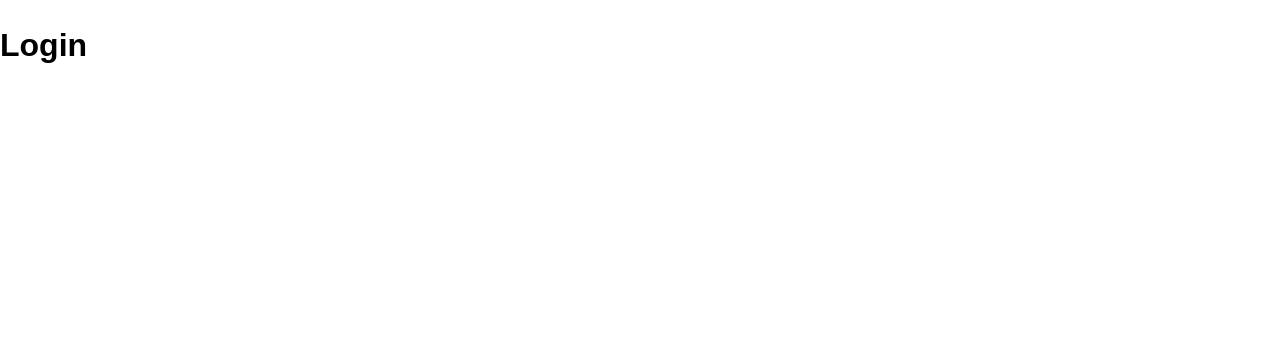
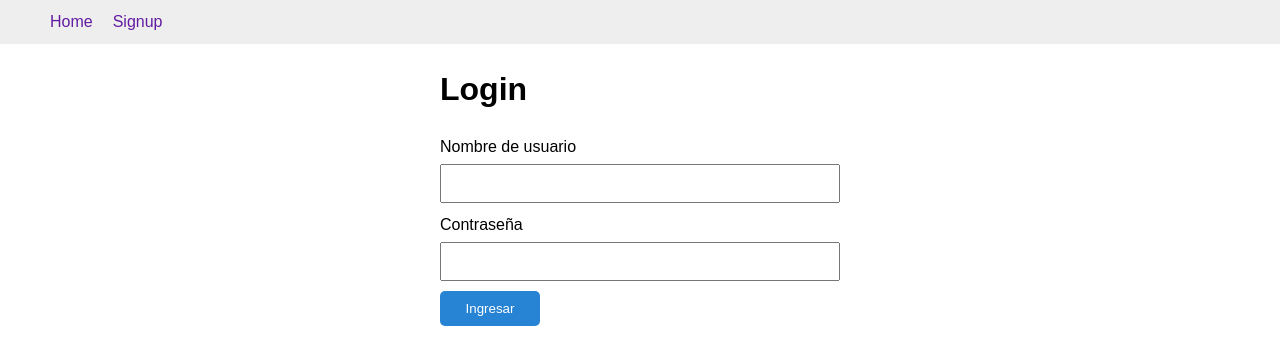
Before and after one commit to mariocastillo-dev/Soluas_front, a React (Vite) app: page / in a window 1280 px wide. Shown: the top 364 px of the page. Built offline with nearby package versions, Linux system fonts and the light colour scheme.

Commit message:
Basic login and registration forms

```diff
--- /dev/null
+++ b/src/layout/DefaultLayout.tsx
@@ -0,0 +1,29 @@
+import { Children } from "react";
+import { Link } from "react-router-dom";
+
+interface DefaultLayoutProps {
+    children: React.ReactNode;
+}
+
+export default function DefaultLayout({children}: DefaultLayoutProps) {
+    return (
+        <>
+            <header>
+                <nav>
+                    <ul>
+                        <li>
+                            <Link to="/" > Home</Link >
+                        </li>
+                        <li>
+                            <Link to="/signup" > Signup</Link >
+                        </li>
+                    </ul>
+                </nav>
+            </header>
+
+            <main>
+                {children}
+            </main>
+        </>
+    );
+}
--- a/src/routes/Login.tsx
+++ b/src/routes/Login.tsx
@@ -1,3 +1,23 @@
-export default function Login(){
-    return <h1>Login</h1>;
+import DefaultLayout from "../layout/DefaultLayout"
+import { useState } from "react";
+
+export default function Login() {
+    const [userName, setUserName] = useState("")
+    const [password, setPassword] = useState("")
+    return (
+        <DefaultLayout>
+            <form className="form">
+                <h1>Login</h1>
+                <label htmlFor="">Nombre de usuario</label>
+                <input type="text" value={userName} onChange={(e) => setUserName(e.target.value)} />
+
+                <label htmlFor="">Contraseña</label>
+                <input type="password" name="" id="" value={password} onChange={(e) => setPassword(e.target.value)} />
+
+                <button>Ingresar</button>
+                {/* <button>Reestablecer contraseña</button> */}
+            </form>
+        </DefaultLayout>
+
+    );
 }
--- a/src/routes/SignUp.tsx
+++ b/src/routes/SignUp.tsx
@@ -1,3 +1,51 @@
-export default function SignUp(){
-    return <h1>SignUp</h1>;
+import { useState } from "react";
+import DefaultLayout from "../layout/DefaultLayout"
+
+export default function Signup() {
+    const [name, setName] = useState("")
+    // const [lastname, setLastName] = useState("")
+    // const [typeUser, setTypeUser] = useState("")
+    // const [idOrNit, setIdOrNit] = useState("")
+    // const [email, setEmail] = useState("")
+    const [userName, setUserName] = useState("")
+    const [password, setPassword] = useState("")
+    return (
+        <DefaultLayout>
+            <form className="form">
+                <h1>Signup</h1>
+
+                <label htmlFor="">Nombre</label>
+                <input type="text" value={name} onChange={(e) => setName(e.target.value)} />
+
+                {/* <label htmlFor="">Apellidos</label>
+                <input type="text" />
+
+                <label htmlFor="">Tipo de usuario</label>
+
+                <label htmlFor="">Persona Natural</label>
+                <input type="radio" name="" id="" />
+                <label htmlFor="">Persona Jurídica</label>
+                <input type="radio" name="" id="" />
+
+                <label htmlFor="">ID o NIT</label>
+                <input type="text" name="" id="" />
+
+                <label htmlFor="">Email</label>
+                <input type="email" name="" id="" /> */}
+
+                <label htmlFor="">Nombre de usuario</label>
+                <input type="text" value={userName} onChange={(e) => setUserName(e.target.value)} />
+
+                <label htmlFor="">Contraseña</label>
+                <input type="password" name="" id="" value={password} onChange={(e) => setPassword(e.target.value)} />
+
+                {/* <label htmlFor="">Confirmar contraseña</label>
+                <input type="password" name="" id="" /> */}
+
+
+                <button>Create user</button>
+            </form>
+        </DefaultLayout>
+
+    );
 }
```
